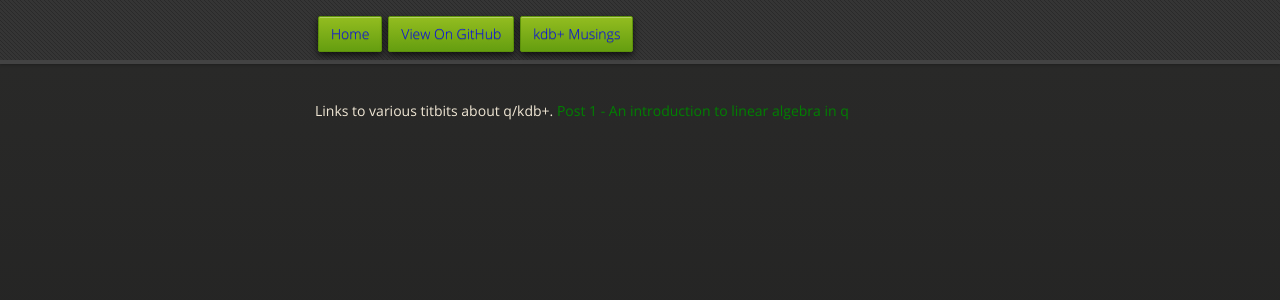
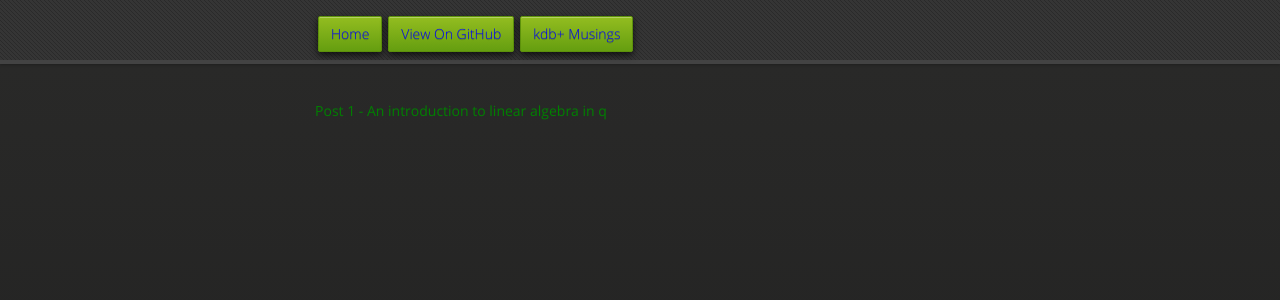
Before and after one commit to jpneill/jpneill.github.io, a Jekyll site: the page built from kdb_blog.html, in a window 1280 px wide. Shown: the top 300 px of the page. Built offline with Jekyll 4.4.1, drawn with Linux system fonts in a browser that asks for light colours; nearby versions of some CDN libraries.

Commit message:
Update kdb_blog.html

```diff
--- a/kdb_blog.html
+++ b/kdb_blog.html
@@ -14,7 +14,6 @@ title: kdb+ Musings
 <div class="wrapper">
   <section>
     <p>
-      Links to various titbits about q/kdb+.
       <a href="#">Post 1 - An introduction to linear algebra in q</a>
     </p>
   </section>
```
